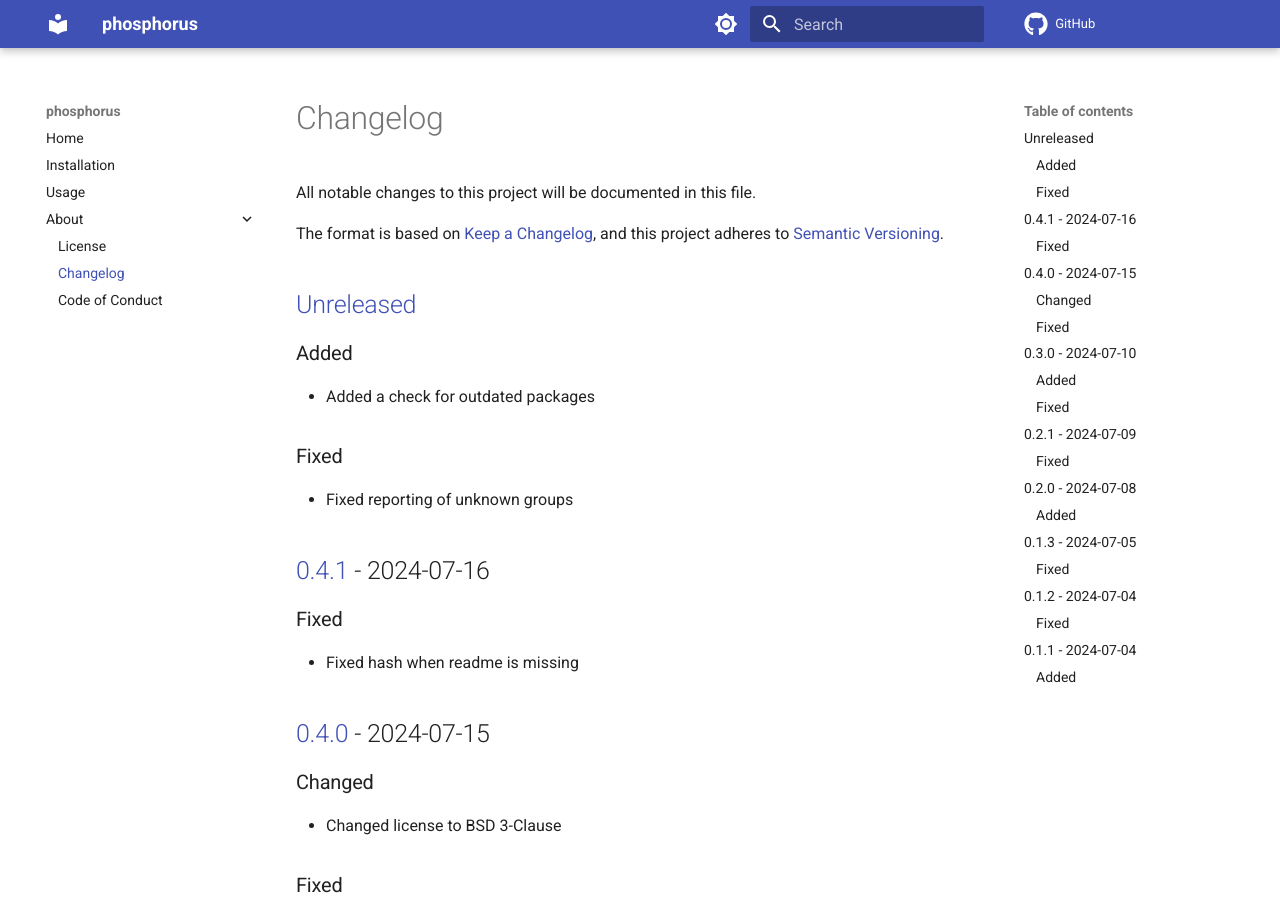
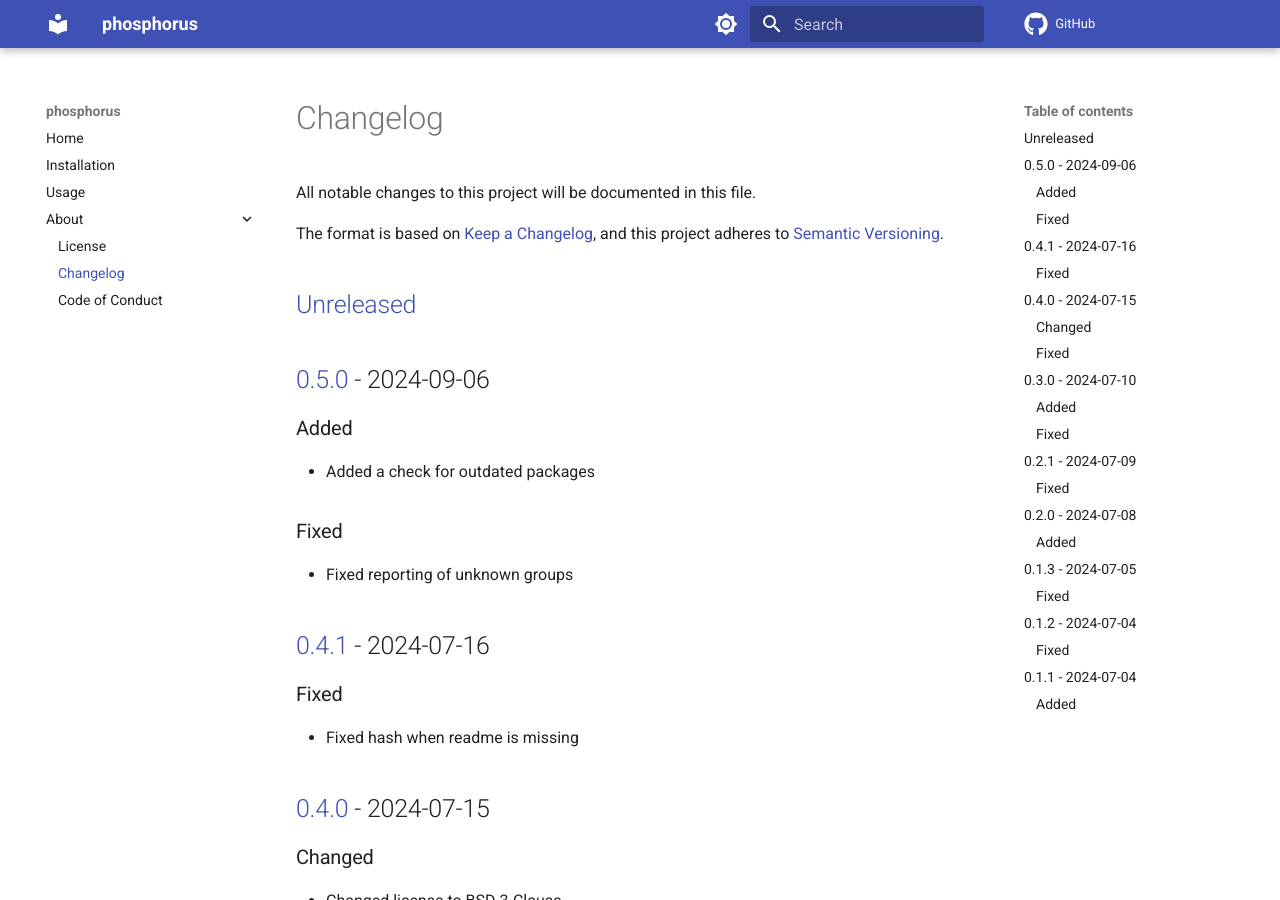
Before and after one commit to spapanik/phosphorus, an MkDocs documentation site: the page built from docs/CHANGELOG.md, in a window 1280 px wide and 900 px high. Built offline with MkDocs 1.6.1 and Material for MkDocs 9.7.7, drawn with Linux system fonts in a browser that asks for light colours; comment, search, counter and statistics services are not loaded.

Commit message:
🚀 Bump version

```diff
--- a/docs/CHANGELOG.md
+++ b/docs/CHANGELOG.md
@@ -5,6 +5,8 @@ All notable changes to this project will be documented in this file.
 The format is based on [Keep a Changelog], and this project adheres to [Semantic Versioning].
 
 ## [Unreleased]
+
+## [0.5.0] - 2024-09-06
 
 ### Added
 
@@ -82,7 +84,8 @@ The format is based on [Keep a Changelog], and this project adheres to [Semantic
 
 [Keep a Changelog]: https://keepachangelog.com/en/1.0.0/
 [Semantic Versioning]: https://semver.org/spec/v2.0.0.html
-[Unreleased]: https://github.com/spapanik/phosphorus/compare/v0.4.1...main
+[Unreleased]: https://github.com/spapanik/phosphorus/compare/v0.5.0...main
+[0.5.0]: https://github.com/spapanik/phosphorus/compare/v0.4.1...v0.5.0
 [0.4.1]: https://github.com/spapanik/phosphorus/compare/v0.4.0...v0.4.1
 [0.4.0]: https://github.com/spapanik/phosphorus/compare/v0.3.0...v0.4.0
 [0.3.0]: https://github.com/spapanik/phosphorus/compare/v0.2.1...v0.3.0
--- a/src/phosphorus/__version__.py
+++ b/src/phosphorus/__version__.py
@@ -1 +1 @@
-__version__ = "0.4.1"
+__version__ = "0.5.0"
```
